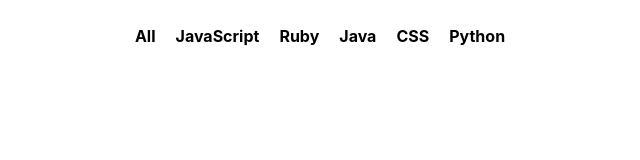
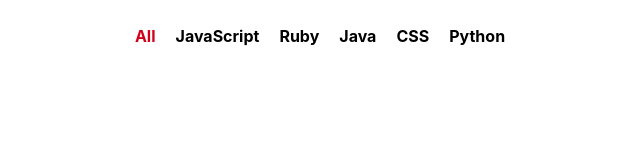
Before and after one commit to growlybear/github-battle, a React app: page /popular in a window 1280 px wide. Shown: the top 160 px of the page, without its empty margins (320-960 px from the left). Built offline with nearby package versions, Linux system fonts and the light colour scheme.

Commit message:
Create Popular component with local state

```diff
--- a/src/components/Popular.js
+++ b/src/components/Popular.js
@@ -1,12 +1,32 @@
 import React, { Component } from 'react'
 
 class Popular extends Component {
+  constructor (props) {
+    super(props)
+    this.state = {
+      selected: 'All'
+    }
+    this.select = this.select.bind(this)
+  }
+
+  select (lang) {
+    this.setState(() => ({ selected: lang }))
+  }
+
   render () {
     var languages = ['All', 'JavaScript', 'Ruby', 'Java', 'CSS', 'Python']
     return (
       <ul className="languages">
         {
-          languages.map((language) => <li key={language}>{ language }</li>)
+          languages.map((lang) => (
+            <li
+              key={ lang }
+              style={ lang === this.state.selected ? { color: '#d0021b' } : null }
+              onClick={ this.select.bind(null, lang) }
+            >
+              { lang }
+            </li>
+          ))
         }
       </ul>
     )
```
